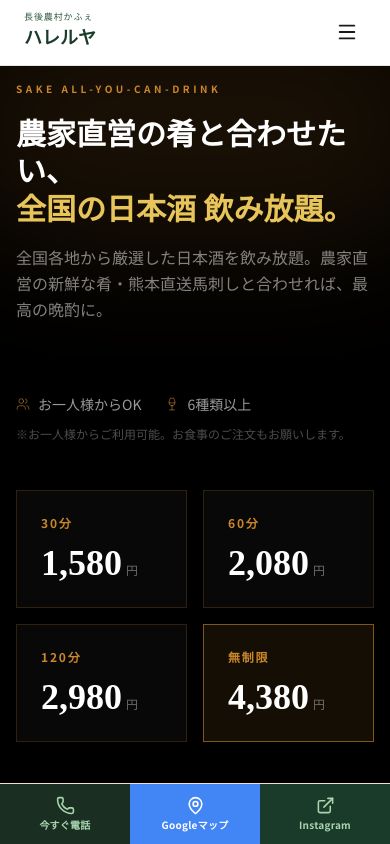
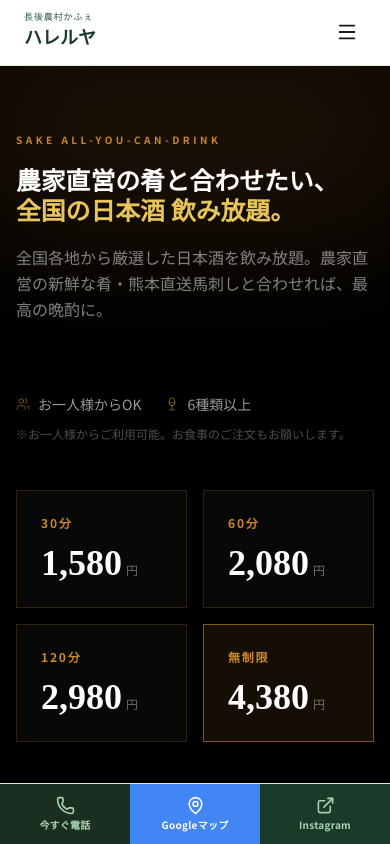
Before and after one commit to watarufiji-gif/hallelujah, a Next.js app: page /sake in a window 390 px wide. Shown: the top 844 px of the page. Built offline with nearby package versions, Linux system fonts and the light colour scheme; a web font is replaced by a local one.

Commit message:
fix: reduce sake h1 mobile font size to prevent orphan line break
text-3xl(30px) → text-[1.55rem](24.8px) on mobile only

Co-Authored-By: Claude Sonnet 4.6 <noreply@anthropic.com>

```diff
--- a/src/app/sake/page.tsx
+++ b/src/app/sake/page.tsx
@@ -80,7 +80,7 @@ export default function SakePage() {
             initial={{ opacity: 0, y: 28 }}
             animate={{ opacity: 1, y: 0 }}
             transition={{ duration: 0.7, delay: 0.1, ease: EASE }}
-            className="font-serif text-3xl sm:text-4xl md:text-5xl text-white font-bold leading-tight mb-4"
+            className="font-serif text-[1.55rem] sm:text-4xl md:text-5xl text-white font-bold leading-tight mb-4"
           >
             {t(s.h1line1, lang)}<br />
             <span className="text-[#e8c55a]">{t(s.h1line2, lang)}</span>
```
